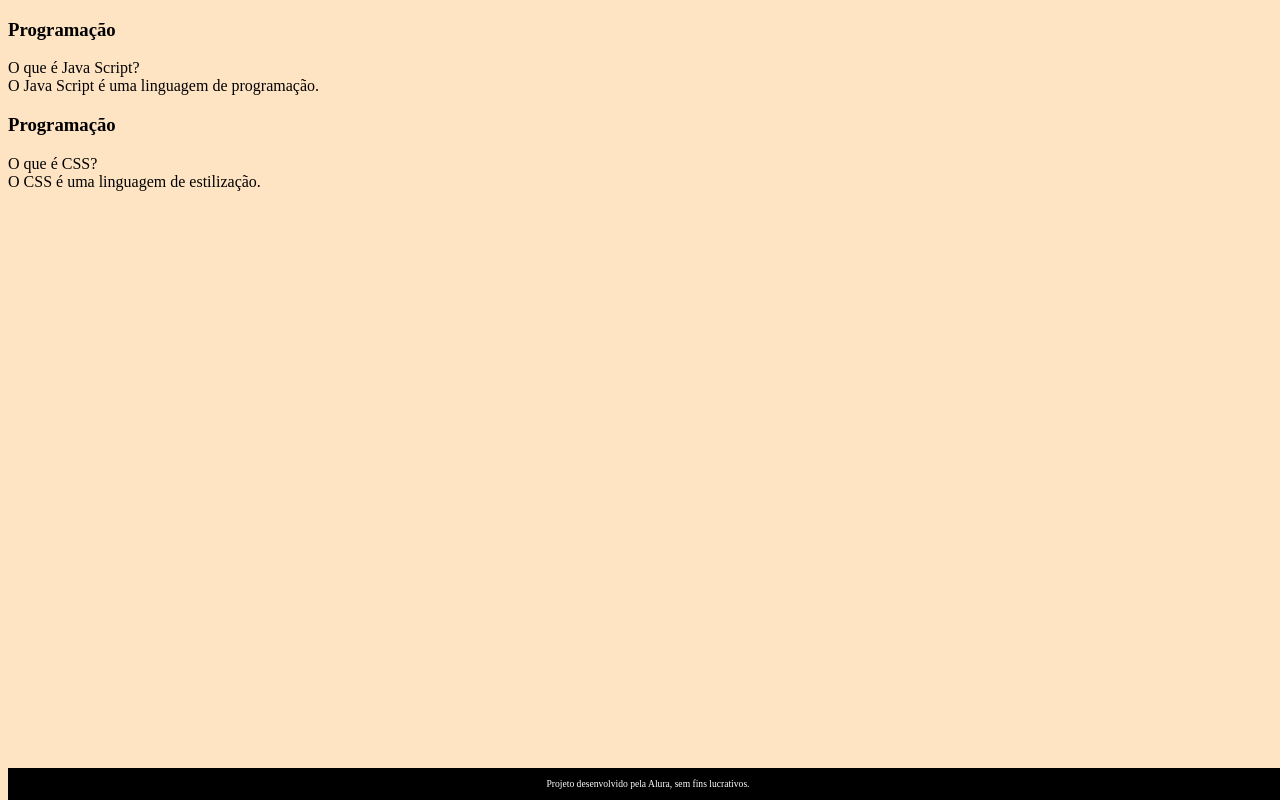
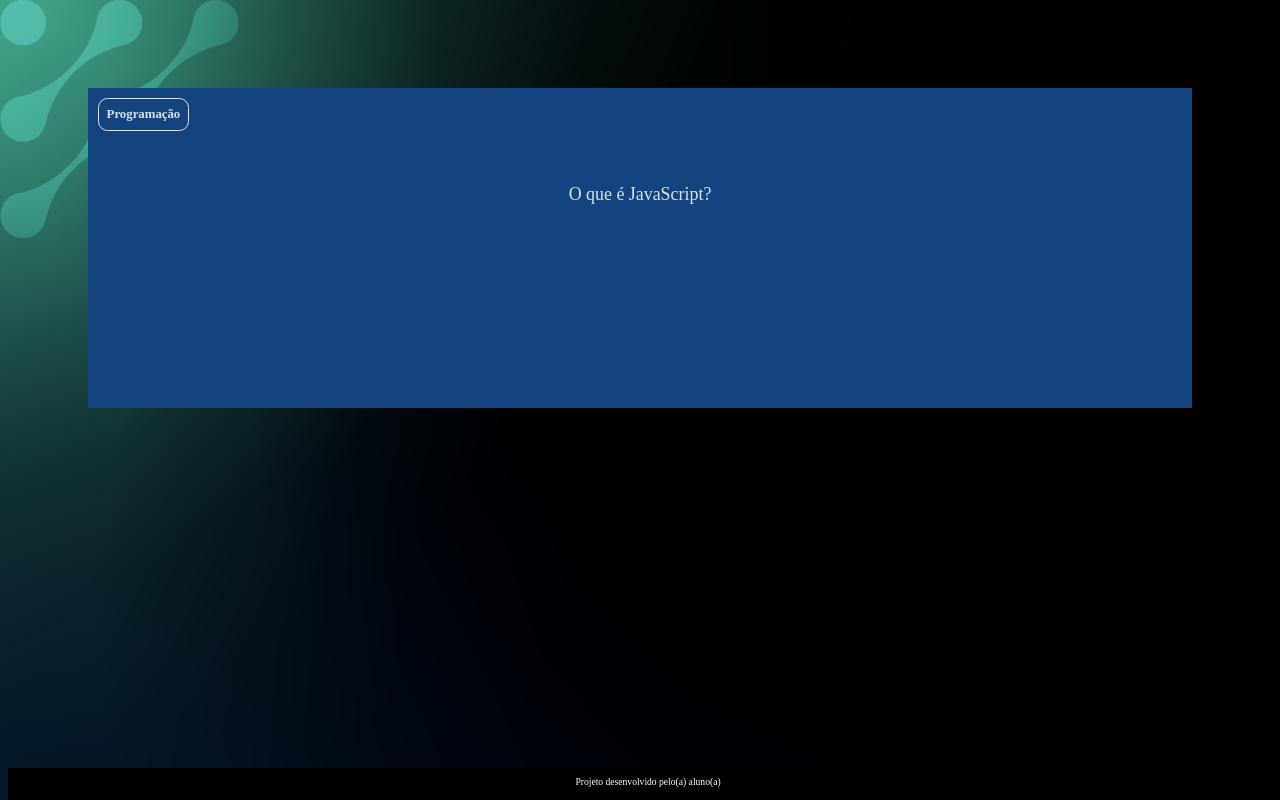
Before and after one commit to taii043/FlashCard, a plain HTML site: page index.html in a window 1280 px wide. Drawn offline with Linux system fonts and the light colour scheme.

Commit message:
Arquivos aula 06

```diff
--- a/assets/style.css
+++ b/assets/style.css
@@ -1,18 +1,116 @@
+:root {
+    --text-color: #DBE4EF;
+    --card-front-color: #144480;
+    --card-back-color: #00F4BF;
+}
+
 body {
-    background-color: bisque;
+    background: url('img/bg-desktop.webp');
     font-family: Bai Jamjuree;
+}
+
+#container {
+    display: flex;
+    flex-wrap: wrap;
+    justify-content: space-between;
+    padding: 4rem;
+    gap: 3rem;
+}
+
+.cartao {
+    margin: 1rem 1rem;
+    height: 20rem;
+    flex-grow: 1;
+    flex-basis: calc(33% - 6rem);
+}
+
+.cartao__conteudo {
+    background-color: var(--card-front-color);
+    text-align: center;
+    /* background-color: aquamarine; */
+    height: 100%;
+    transform-style: preserve-3d;
+    transition: transform 300ms ease-in-out;
+}
+
+.cartao__conteudo h3 {
+    color: var(--text-color);
+    border: 1px solid var(--text-color);
+    text-align: left;
+    padding: 0.5rem;
+    position: absolute;
+    margin: 0.6rem;
+    border-radius: 0.6rem;
+    font-size: 1vw;
+    backface-visibility: hidden;
+}
+
+.cartao__conteudo p {
+    margin-top: 1rem;
+    padding: 2rem;
+    margin-top: 4rem;
+    font-size: 1.4vw;
+}
+
+.cartao__conteudo__pergunta p {
+    color: var(--text-color);
+    font-weight: 500;
+}
+
+.cartao__conteudo__resposta p {
+    color: var(--card-back-color);
+    font-weight: 700;
+}
+
+.cartao.active .cartao__conteudo {
+    transform: rotateY(180deg);
+}
+
+.cartao__conteudo__pergunta,
+.cartao__conteudo__resposta {
+    backface-visibility: hidden;
+    position: absolute;
+    height: 100%;
+    width: 100%;
+    box-sizing: border-box;
+}
+
+.cartao__conteudo__resposta {
+    transform: rotateY(180deg);
+    background-color: rgba(0, 244, 191, 0.2);
+    border: 4px solid var(--card-back-color);
 }
 
 footer {
     background-color: black;
     color: white;
-    bottom:0;
-    position:fixed;
-    width:100%;
-    height:2rem;
+    position: fixed;
+    bottom: 0;
+    width: 100%;
+    height: 2rem;
 }
-footer p{
+
+footer p {
     text-align: center;
     font-size: 0.6rem;
-    margin-top: 0,5rem;
+    margin-top: 0.5rem;
 }
+
+@media (max-width: 560px) {
+
+    body {
+        background: url('img/bg-mobile.webp'), no-repeat cover;
+    }
+
+    .cartao {
+        flex: 1 0 calc(100% - 1rem)
+    }
+
+    .cartao__conteudo h3 {
+        font-size: 3vw;
+    }
+
+    .cartao__conteudo p {
+        font-size: 3.8vw;
+    }
+}
--- a/index.html
+++ b/index.html
@@ -1,42 +1,32 @@
+
 <!DOCTYPE html>
 <html lang="pt-br">
 <head>
-    <link rel="stylesheet" href="assets/style.css">
     <meta charset="UTF-8">
     <meta name="viewport" content="width=device-width, initial-scale=1.0">
-    <title>FlashCard-Richardson</title>
+    <link rel="stylesheet" href="assets/style.css">
+    <title>Flashcard-CEAA</title>
 </head>
 <body>
     <main>
-        <section id= “container”>
-            <article class="cartao">
+        <section id="container">
+             <article class="cartao">
                 <div class="cartao__conteudo">
-                    <h3> Programação </h3>
+                    <h3>Programação</h3>
                     <div class="cartao__conteudo__pergunta">
-                        O que é Java Script?
-                        </div>
-                        <div class="cartao__conteudo__resposta">
-                            O Java Script é uma linguagem de programação.
-                            </div>
+                        <p>O que é JavaScript?</p>
+                    </div>
+                    <div class="cartao__conteudo__resposta">
+                        <p>O JavaScript é uma linguagem de programação</p>
+                    </div>
                 </div>
             </article>
-
-<article class="cartao">
-    <div class="cartao__conteudo">
-            <h3> Programação </h3>
-                  <div class="cartao__conteudo__pergunta">
-                        O que é CSS?
-                    </div>
-                   <div class="cartao__conteudo__resposta">
-                        O CSS é uma linguagem de estilização.
-                     </div>
-                    </div>
-
-     </article>
         </section>
     </main>
     <footer>
-        <p>Projeto desenvolvido pela Alura, sem fins lucrativos.</p>
+        <p>Projeto desenvolvido pelo(a)  aluno(a)</p>
     </footer>
+    <script src="app.js"></script>
+    <script src="perguntas.js"></script>
 </body>
 </html>
```
Also changed, not shown: assets/img/bg-desktop.webp (added), assets/img/bg-mobile.webp (added), assets/img/bg-tablet.webp (added).
